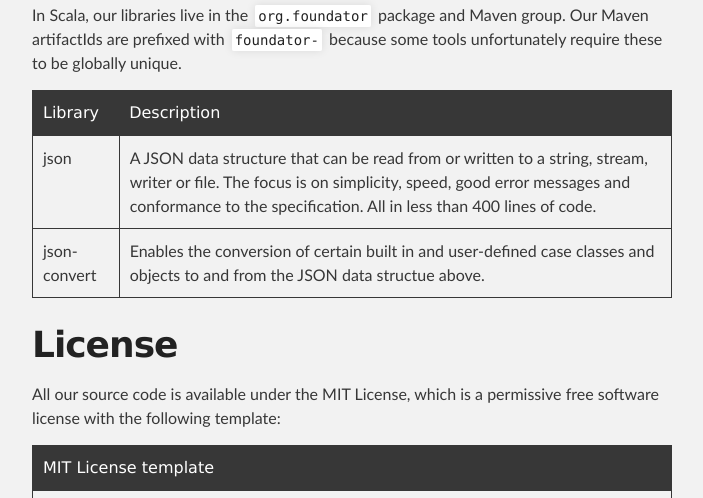
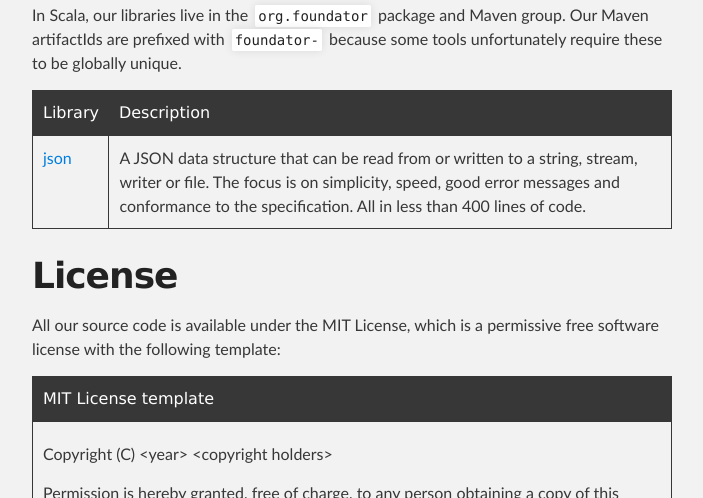
Before and after one commit to foundator/foundator.github.io, a plain HTML site: page index.html in a window 1280 px wide. Shown: the part 695-1193 px from the top of the page, without its empty margins (288-991 px from the left). Drawn offline with Linux system fonts and the light colour scheme.

Commit message:
Replace master branch with page content via GitHub

```diff
--- a/index.html
+++ b/index.html
@@ -50,16 +50,10 @@
 <th>Library</th>
 <th>Description</th>
 </tr></thead>
-<tbody>
-<tr>
-<td>json</td>
+<tbody><tr>
+<td><a href="https://github.com/foundator/json">json</a></td>
 <td>A JSON data structure that can be read from or written to a string, stream, writer or file. The focus is on simplicity, speed, good error messages and conformance to the specification. All in less than 400 lines of code.</td>
-</tr>
-<tr>
-<td>json-convert</td>
-<td>Enables the conversion of certain built in and user-defined case classes and objects to and from the JSON data structue above.</td>
-</tr>
-</tbody>
+</tr></tbody>
 </table><h1>
 <a name="license" class="anchor" href="#license"><span class="octicon octicon-link"></span></a>License</h1>
 
```
Also changed, not shown: params.json (+1 -1 lines).
